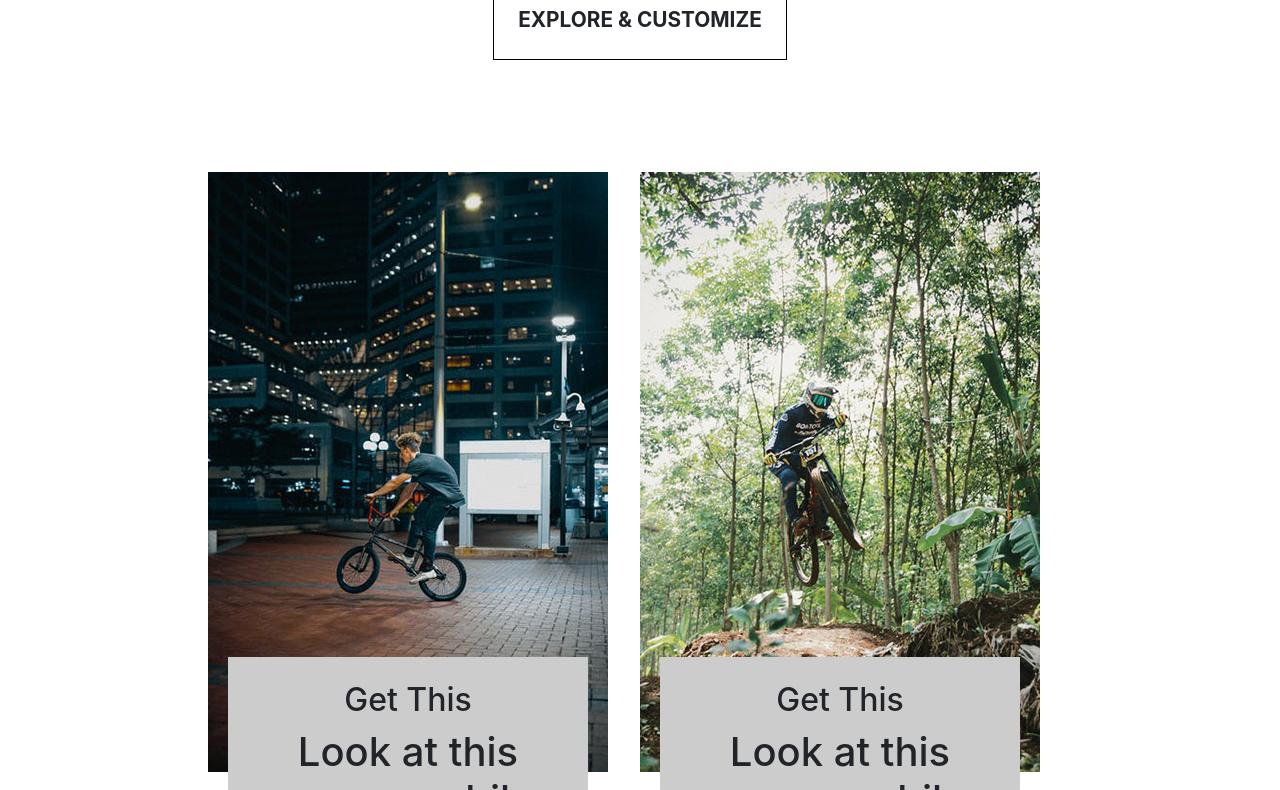
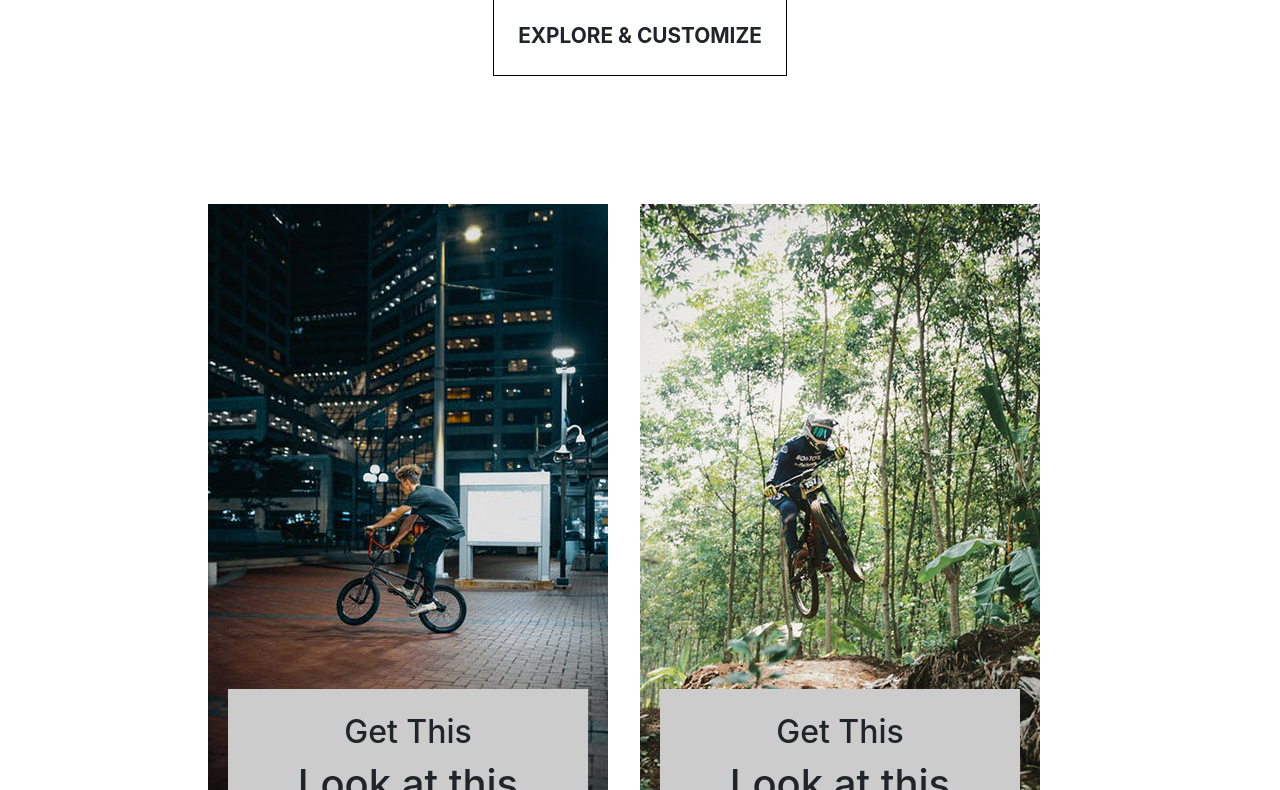
Before and after one commit to iingles/less-site, a website: page index.html in a window 1280 px wide. Shown: the part 2010-2800 px from the top of the page. Drawn offline with nearby package versions, Linux system fonts and the light colour scheme.

Commit message:
changed margin on button

```diff
--- a/less/mixins/button.less
+++ b/less/mixins/button.less
@@ -1,6 +1,6 @@
 .button {
     display: inline-block;
-    margin: 0 1rem;
+    margin: 1rem;
     padding: 1.5rem;
     text-align: center;
     text-transform: uppercase;
```
Also changed, not shown: css/index.css.
